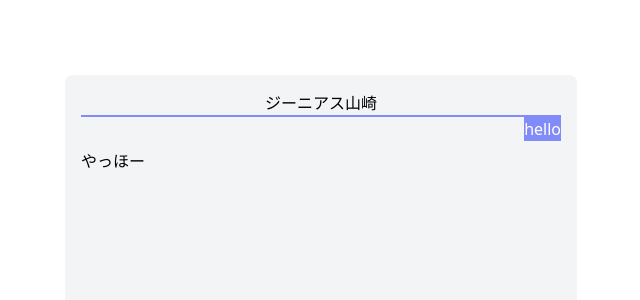
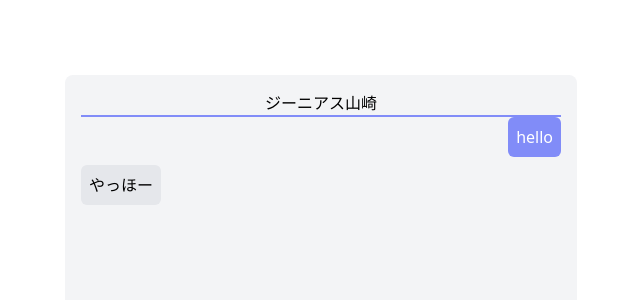
Before and after one commit to rakudaBombayer/chat-bot, a Next.js app: page / in a window 1280 px wide. Shown: the top 300 px of the page, without its empty margins (319-959 px from the left). Built offline with nearby package versions, Linux system fonts and the light colour scheme.

Commit message:
message↑

```diff
--- a/pages/index.js
+++ b/pages/index.js
@@ -19,10 +19,10 @@ export default function Home() {
           <span className="text-center block font-medium text-2x1 border-b-2 border-indigo-400">ジーニアス山崎</span>
 
           <div className="flex justify-end mb-2">
-            <div className="bg-indigo-400 text-white">hello</div>
+            <div className="bg-indigo-400 text-white p-2 rounded-md">hello</div>
           </div>
           <div className="flex justify-start mb-2">
-            <div>やっほー</div>
+            <div className="bg-gray-200 p-2 rounded-md">やっほー</div>
           </div>
         </div>
       </div>
```
